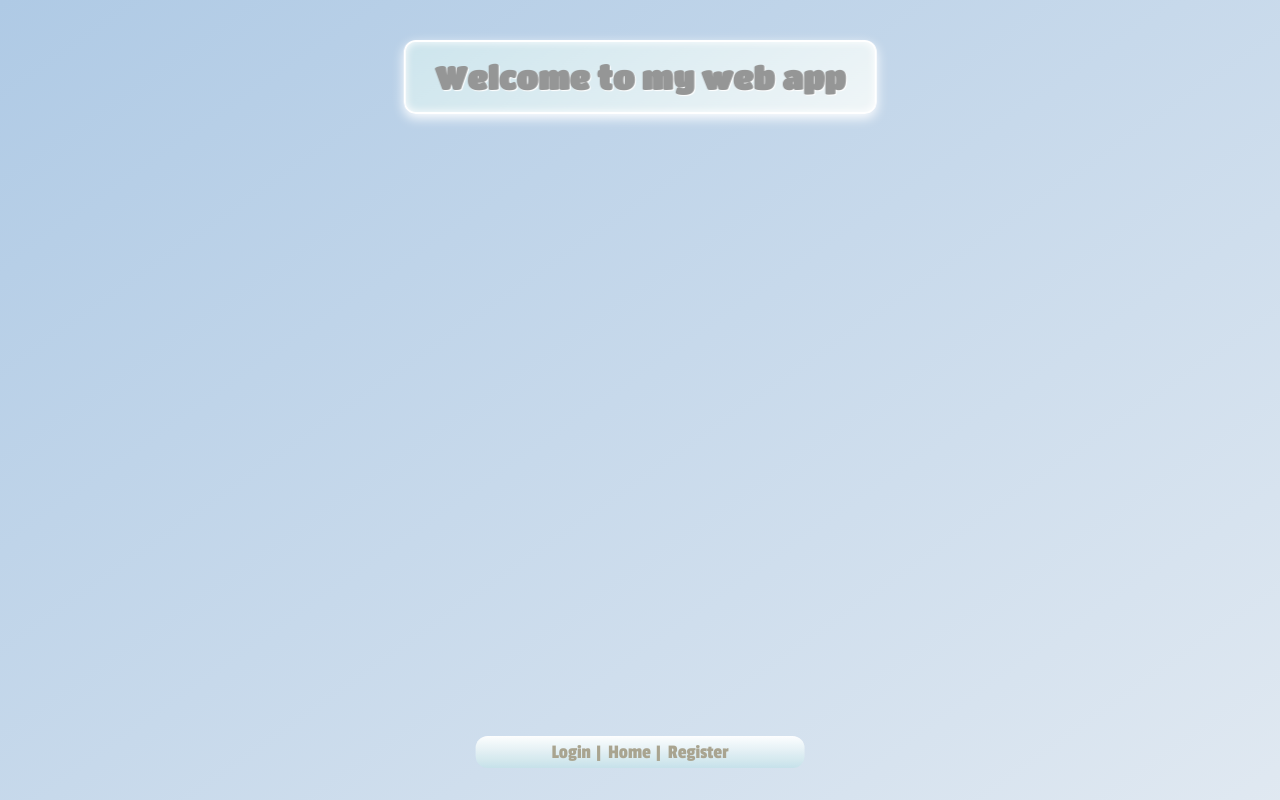
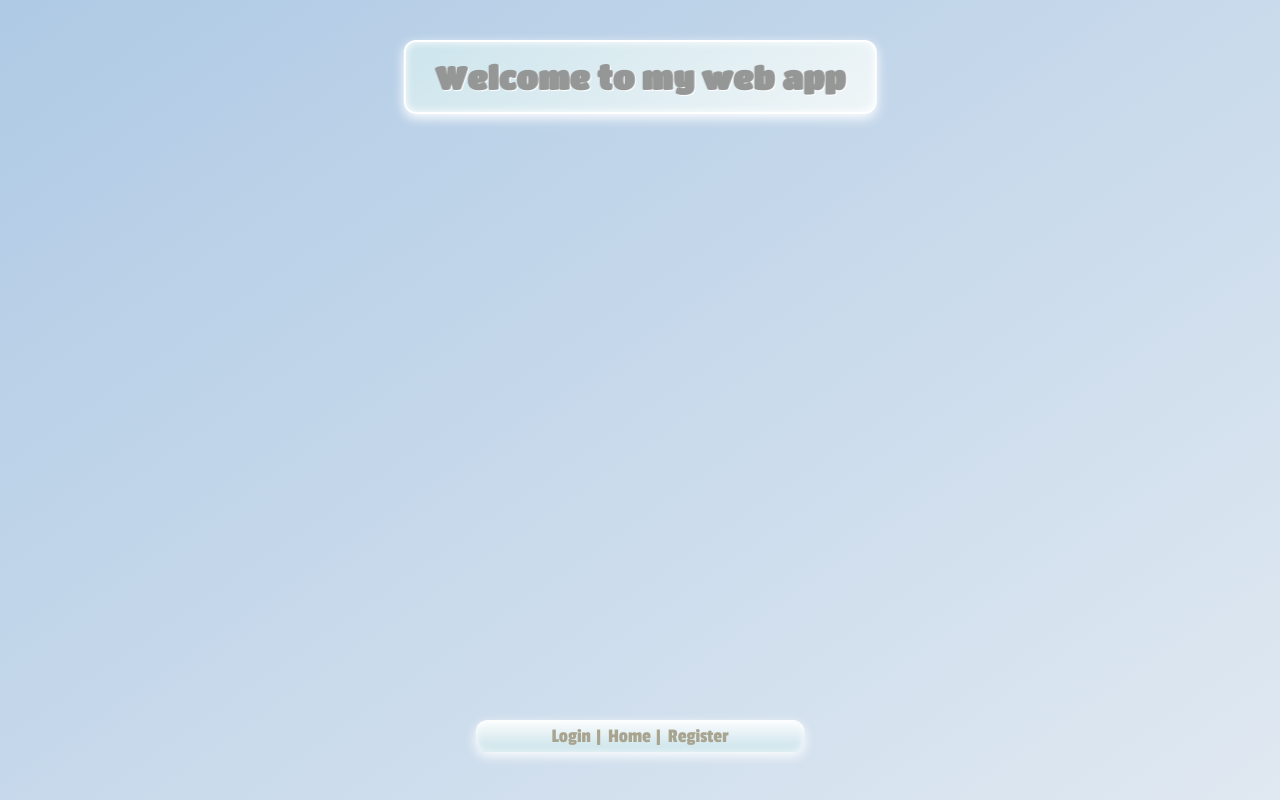
Before and after one commit to blob421/Vue_App, a Vue app: page / in a window 1280 px wide. Shown: the top 800 px of the page. Built offline with nearby package versions, Linux system fonts and the light colour scheme; no server answers.

Commit message:
Added a glow effect to the bottom bar

```diff
--- a/src/components/login_register.vue
+++ b/src/components/login_register.vue
@@ -22,16 +22,20 @@
      transform: translateX(-50%);
      font-size: 20px;
      font-family: "Passion One", sans-serif;
-     top:92%;
+     top:90%;
      z-index: 1000;
      white-space: nowrap;
      display: inline;
       background: linear-gradient(360deg, #c6e1e9, #ffffff);
      opacity: 95%;
 
-    padding: 0rem 5.7vw;
+     padding: 0rem 5.7vw;
      border-radius: 12px;
+     box-shadow:
+     inset 0 0 8px rgb(255, 255, 255),
+     0 4px 12px rgb(255, 255, 255);
 }
+
 
 @media (min-height:1500px){
 
```
